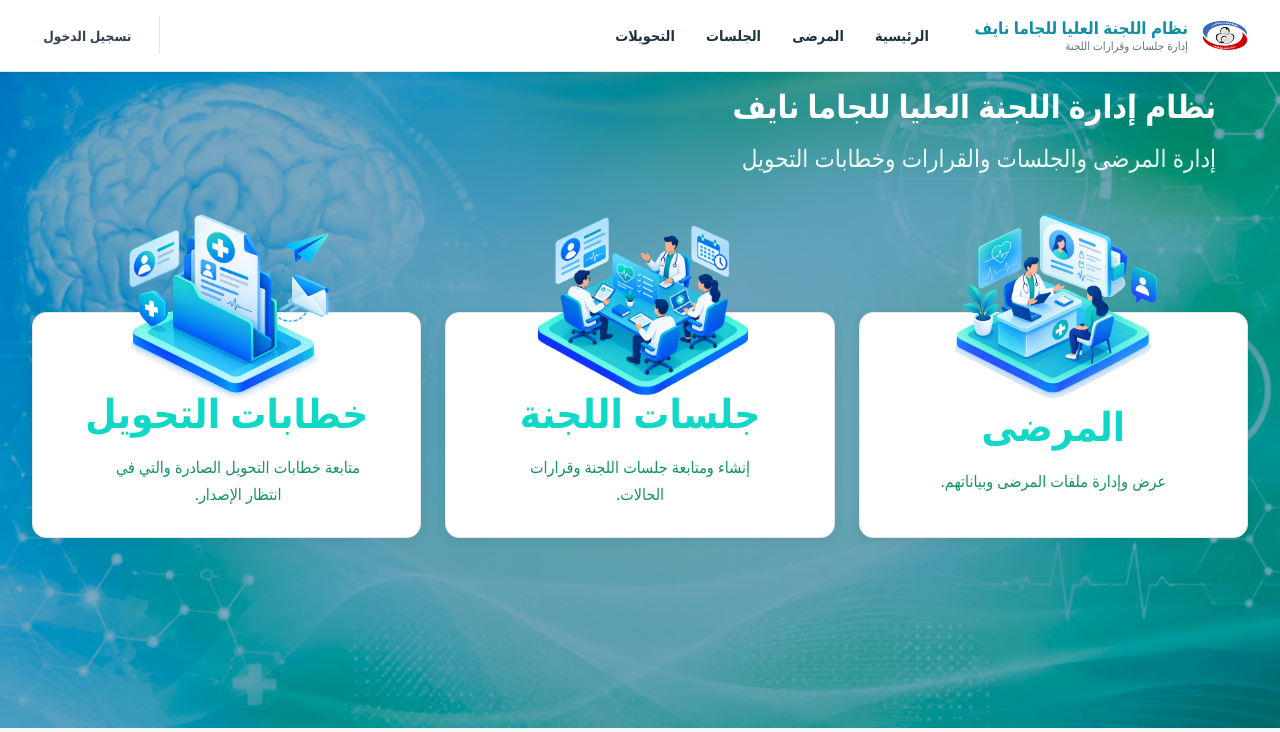
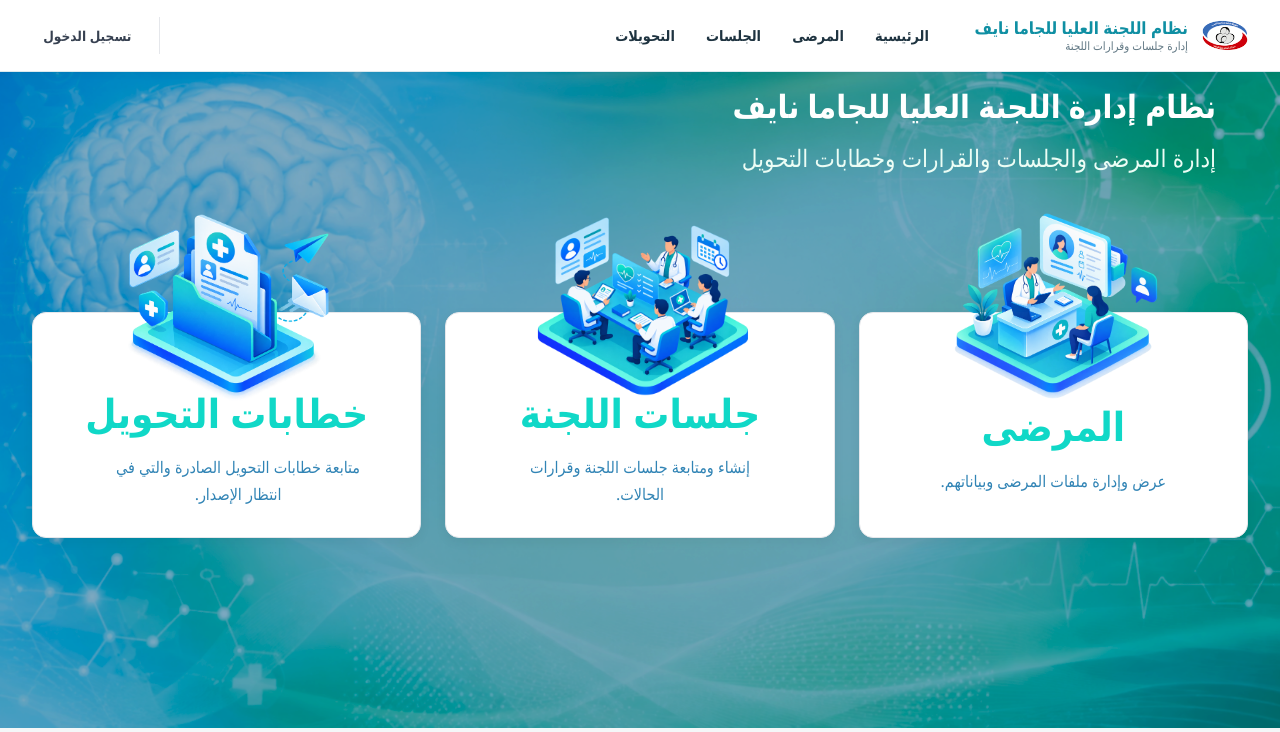
Before and after one commit to Maih-design/gama3.0, a Django app: page / in a window 1280 px wide. Shown: the top 732 px of the page. Run offline with Django 5.2, Linux system fonts and the light colour scheme.

Commit message:
color fix

```diff
--- a/committee/static/css/home.css
+++ b/committee/static/css/home.css
@@ -210,7 +210,7 @@
 
     line-height: 1.7;
 
-    color: #149463;
+    color: #3184b5;
 }
 
 
```
